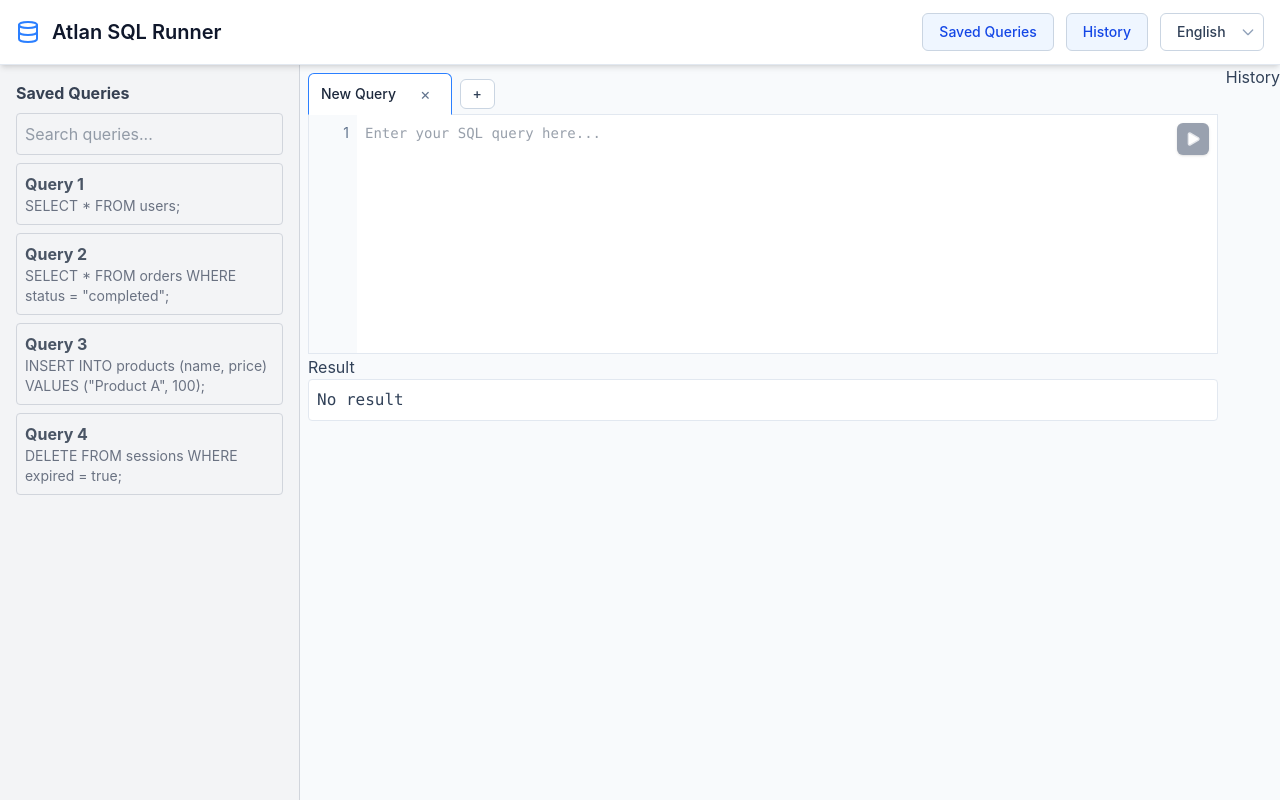
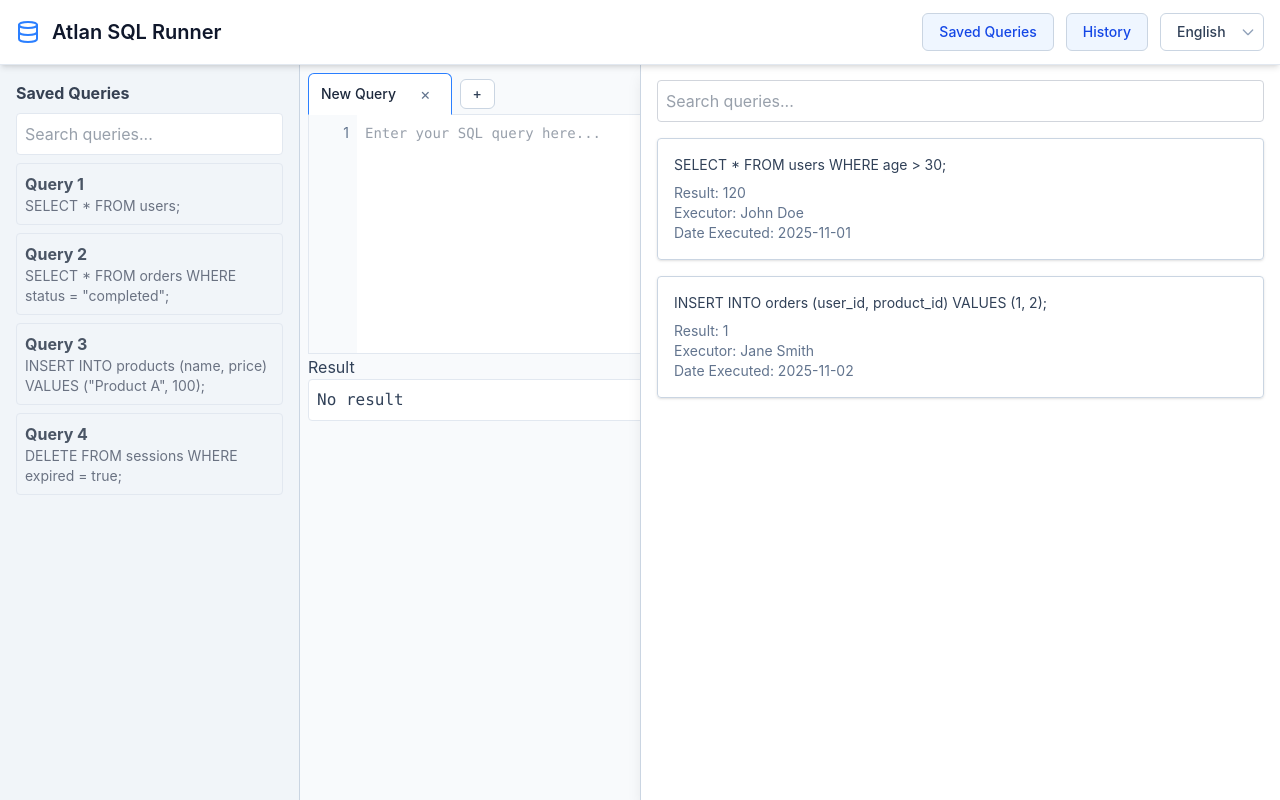
Before and after one commit to vikasraok/atlan-sql-runner, a React (Vite) app: page / in a window 1280 px wide. Both pictures are taken after a click on the button "History". Built offline with nearby package versions, Linux system fonts and the light colour scheme.

Commit message:
History implementation

```diff
--- a/src/App.tsx
+++ b/src/App.tsx
@@ -16,7 +16,7 @@
 
   return (
     <div className="h-screen flex flex-col bg-slate-50 text-slate-700">
-      <header className="bg-white border-b border-slate-200 shadow-md z-10">
+      <header className="bg-white border-b border-slate-200 shadow-md z-17">
         <div className="flex justify-between items-center px-4 h-16">
           <div className="flex items-center gap-3">
             <Database className="w-6 h-6 text-blue-500" />
--- a/src/components/Editor.tsx
+++ b/src/components/Editor.tsx
@@ -58,7 +58,7 @@
 
   return (
     <form onSubmit={runQuery} className="flex flex-col h-1/3" data-testid="editor">
-      <div className="flex flex-row h-full relative overflow-x-hidden overflow-y-auto bg-white border-slate-200 border z-10 -my-0.25 focus-within:border-blue-500">
+      <div className="flex flex-row h-full relative overflow-x-hidden overflow-y-auto bg-white border-slate-200 border -my-0.25 focus-within:border-blue-500">
         <div ref={gutterRef} className="bg-slate-50 px-2 text-right text-sm text-slate-500 select-none overflow-visible leading-5 shrink-0" style={{ width: 48, paddingTop: '0.5rem', paddingBottom: '0.5rem' }}>
           {Array.from({ length: lines }).map((_, i) => (
             <div key={i} className="h-5">{i + 1}</div>
--- a/src/components/History.tsx
+++ b/src/components/History.tsx
@@ -1,15 +1,104 @@
-import React from "react";
+import React, { useEffect, useState } from "react";
+import { useAppState } from "../hooks/useAppState";
+import { historyMockData } from "../mock/historyMockData";
 import { useTranslation } from "../hooks/useTranslation";
+
+interface HistoryItem {
+  query: string;
+  resultRows: number;
+  executor: string;
+  dateExecuted: string;
+}
 
 const History: React.FC = () => {
   const { t } = useTranslation();
+  const { addTab, showHistory } = useAppState(); // Added showHistory from AppState
+  const [searchTerm, setSearchTerm] = useState("");
+  const [historyData, setHistoryData] = useState<HistoryItem[]>([]);
+  const [loading, setLoading] = useState(false);
+
+  useEffect(() => {
+    const fetchHistoryData = async () => {
+      setLoading(true);
+      await new Promise((resolve) => setTimeout(resolve, 500)); // Simulate network delay
+      setHistoryData(historyMockData);
+      setLoading(false);
+    };
+    fetchHistoryData();
+  }, []);
+
+  const filteredHistory = historyData.filter((item) => {
+    if (searchTerm.startsWith("@query:")) {
+      const querySearch = searchTerm.replace("@query:", "").toLowerCase();
+      return item.query.toLowerCase().includes(querySearch);
+    } else if (searchTerm.startsWith("@user:")) {
+      const userSearch = searchTerm.replace("@user:", "").toLowerCase();
+      return item.executor.toLowerCase().includes(userSearch);
+    } else if (searchTerm.startsWith("@at:")) {
+      const dateSearch = searchTerm.replace("@at:", "");
+      return item.dateExecuted === dateSearch;
+    } else {
+      return (
+        item.query.toLowerCase().includes(searchTerm.toLowerCase()) ||
+        item.executor.toLowerCase().includes(searchTerm.toLowerCase()) ||
+        item.dateExecuted.includes(searchTerm)
+      );
+    }
+  });
+
+  const handleCardClick = (query: string) => {
+    addTab(query);
+  };
 
   return (
-    <div data-testid="history">
-      <h2 data-testid="history-heading">{t('historyTitle')}</h2>
-      {/* Render history items here */}
-    </div>
+    <>
+      {showHistory && (
+        <div className="fixed top-16 right-0 w-1/2 h-[calc(100%-64px)] bg-white shadow-lg border-l border-slate-300 overflow-y-auto z-16">
+          <div className="p-4">
+            {loading ? (
+              <div className="flex justify-center items-center h-full">
+                <div className="spinner-border animate-spin inline-block w-8 h-8 border-4 rounded-full text-blue-600" role="status">
+                  <span className="sr-only">Loading...</span>
+                </div>
+              </div>
+            ) : (
+              <>
+                <input
+                  type="text"
+                  placeholder={t("searchQueries")}
+                  value={searchTerm}
+                  onChange={(e) => setSearchTerm(e.target.value)}
+                  className="w-full p-2 border border-gray-300 rounded mb-4"
+                />
+                {filteredHistory.map((item, index) => (
+                  <div
+                    key={index}
+                    onClick={() => handleCardClick(item.query)}
+                    className="p-4 mb-4 border border-slate-300 rounded shadow-sm cursor-pointer hover:bg-gray-100"
+                  >
+                    <div className="text-sm text-slate-700 mb-2">
+                      {item.query.length > 500
+                        ? `${item.query.substring(0, 500)}...`
+                        : item.query}
+                    </div>
+                    <div className="text-sm text-slate-500">
+                      {t("result")}: {item.resultRows}
+                    </div>
+                    <div className="text-sm text-slate-500">
+                      {t("executor")}: {item.executor}
+                    </div>
+                    <div className="text-sm text-slate-500">
+                      {t("date")}: {item.dateExecuted}
+                    </div>
+                  </div>
+                ))}
+              </>
+            )}
+          </div>
+        </div>
+      )}
+    </>
   );
-}
+};
 
 export default History;
--- a/src/components/Sidebar.tsx
+++ b/src/components/Sidebar.tsx
@@ -37,7 +37,7 @@
   };
 
   return (
-    <div className="w-[300px] bg-gray-100 border-r border-gray-300 h-full">
+    <div className="w-[300px] bg-slate-100 border-r border-slate-300 h-full">
       <div className="p-4" data-testid="sidebar">
         <button
           onClick={() => setIsSavedQueriesOpen(!isSavedQueriesOpen)}
@@ -52,13 +52,13 @@
               placeholder={t('searchQueries')}
               value={searchTerm}
               onChange={(e) => setSearchTerm(e.target.value)}
-              className="w-full p-2 border border-gray-300 rounded mb-2"
+              className="w-full p-2 border border-slate-200 rounded mb-2 bg-white"
             />
             <ul className="pl-0">
               {filteredQueries.map((query, index) => (
                 <li
                   key={index}
-                  className="text-gray-600 mb-2 cursor-pointer hover:bg-gray-200 p-2 rounded border border-gray-300"
+                  className="text-gray-600 mb-2 cursor-pointer hover:bg-slate-200 p-2 rounded border border-slate-200"
                   onClick={() => handleQueryClick(query)}
                 >
                   <div className="font-bold">{query.title}</div>
--- a/src/components/Tabs.tsx
+++ b/src/components/Tabs.tsx
@@ -15,7 +15,7 @@
                     aria-selected={tab.id === activeId}
                     aria-label={t("tabLabel")}
                     tabIndex={0}
-                    className={`flex items-center gap-2 py-1 px-3   ${tab.id === activeId ? "bg-white border-blue-500 border-1 border-b-transparent z-15" : "bg-white border-b border border-slate-200 hover:border-blue-400"} rounded-t-md cursor-pointer select-none `}
+                    className={`flex items-center gap-2 py-1 px-3   ${tab.id === activeId ? "bg-white border-blue-500 border border-b-transparent z-15" : "bg-white border-b border border-slate-200 hover:border-blue-400"} rounded-t-md cursor-pointer select-none `}
                     onClick={() => setActiveId(tab.id)}
                 >
                     <span data-testid={`tab-${tab.id}-label`} className="text-sm font-medium text-slate-800 truncate">
@@ -38,7 +38,7 @@
             <button
                 data-testid="add-tab-button"
                 aria-label={t("addTab")}
-                onClick={addTab}
+                onClick={() => addTab("")}
                 className="inline-flex items-center gap-2 px-3 py-1 border border-slate-300 rounded-md text-sm font-medium bg-white hover:bg-slate-50"
             >
                 +
--- a/src/contexts/AppStateContext.tsx
+++ b/src/contexts/AppStateContext.tsx
@@ -1,4 +1,3 @@
-
 import { createContext } from 'react';
 
 export type Tab = { id: number; title: string; sql?: string; result?: unknown[]; };
@@ -6,7 +5,7 @@
 export type AppState = {
     tabs: Tab[];
     activeId: number;
-    addTab: () => void;
+    addTab: (query: string) => void;
     closeTab: (id: number) => void;
     setActiveId: (id: number) => void;
     updateTabSql: (id: number, sql: string) => void;
--- a/src/contexts/AppStateProvider.tsx
+++ b/src/contexts/AppStateProvider.tsx
@@ -12,7 +12,7 @@
 };
 
 type Action =
-    | { type: 'ADD_TAB'; title: string; id: number }
+    | { type: 'ADD_TAB'; title: string; id: number; sql: string } // Added 'sql' property
     | { type: 'CLOSE_TAB'; id: number }
     | { type: 'SET_ACTIVE'; id: number }
     | { type: 'UPDATE_SQL'; id: number; sql: string }
@@ -23,7 +23,7 @@
 const reducer = (state: State, action: Action): State => {
     switch (action.type) {
         case 'ADD_TAB':
-            return { ...state, tabs: [...state.tabs, { id: action.id, title: action.title }], activeId: action.id };
+            return { ...state, tabs: [...state.tabs, { id: action.id, title: action.title, sql: action.sql }], activeId: action.id };
         case 'CLOSE_TAB': {
             const filtered = state.tabs.filter((t) => t.id !== action.id);
             if (filtered.length === 0) {
@@ -71,10 +71,13 @@
 
     const [state, dispatch] = useReducer(reducer, initialState);
 
-    const addTab = useCallback(() => {
-        const id = nextId.current++;
-        dispatch({ type: 'ADD_TAB', id, title: t('tab') });
-    }, [t]);
+    const addTab = useCallback(
+        (query: string) => {
+            const id = nextId.current++;
+            dispatch({ type: 'ADD_TAB', id, title: t('tab'), sql: query });
+        },
+        [t]
+    );
 
     const closeTab = useCallback(
         (id: number) => dispatch({ type: 'CLOSE_TAB', id }),
--- a/src/locales/en.json
+++ b/src/locales/en.json
@@ -24,5 +24,8 @@
   "addTab": "Add tab",
   "tabLabel": "Query tab",
   "noResult": "No result",
-  "searchQueries": "Search queries..."
+  "searchQueries": "Search queries...",
+  "resultRows": "Result Rows",
+  "executor": "Executor",
+  "date": "Date Executed"
 }
--- a/src/locales/es.json
+++ b/src/locales/es.json
@@ -28,5 +28,8 @@
   "tab2Label": "Pestaña de consulta 2",
   "tab3Label": "Pestaña de consulta 3",
   "noResult": "Sin resultado",
-  "searchQueries": "Buscar consultas..."
+  "searchQueries": "Buscar consultas...",
+  "resultRows": "Filas de Resultado",
+  "executor": "Ejecutor",
+  "date": "Fecha de Ejecución"
 }
--- /dev/null
+++ b/src/mock/historyMockData.ts
@@ -0,0 +1,16 @@
+// Mock data for history
+export const historyMockData = [
+  {
+    query: "SELECT * FROM users WHERE age > 30;",
+    resultRows: 120,
+    executor: "John Doe",
+    dateExecuted: "2025-11-01",
+  },
+  {
+    query: "INSERT INTO orders (user_id, product_id) VALUES (1, 2);",
+    resultRows: 1,
+    executor: "Jane Smith",
+    dateExecuted: "2025-11-02",
+  },
+  // Add more mock data as needed
+];
```
